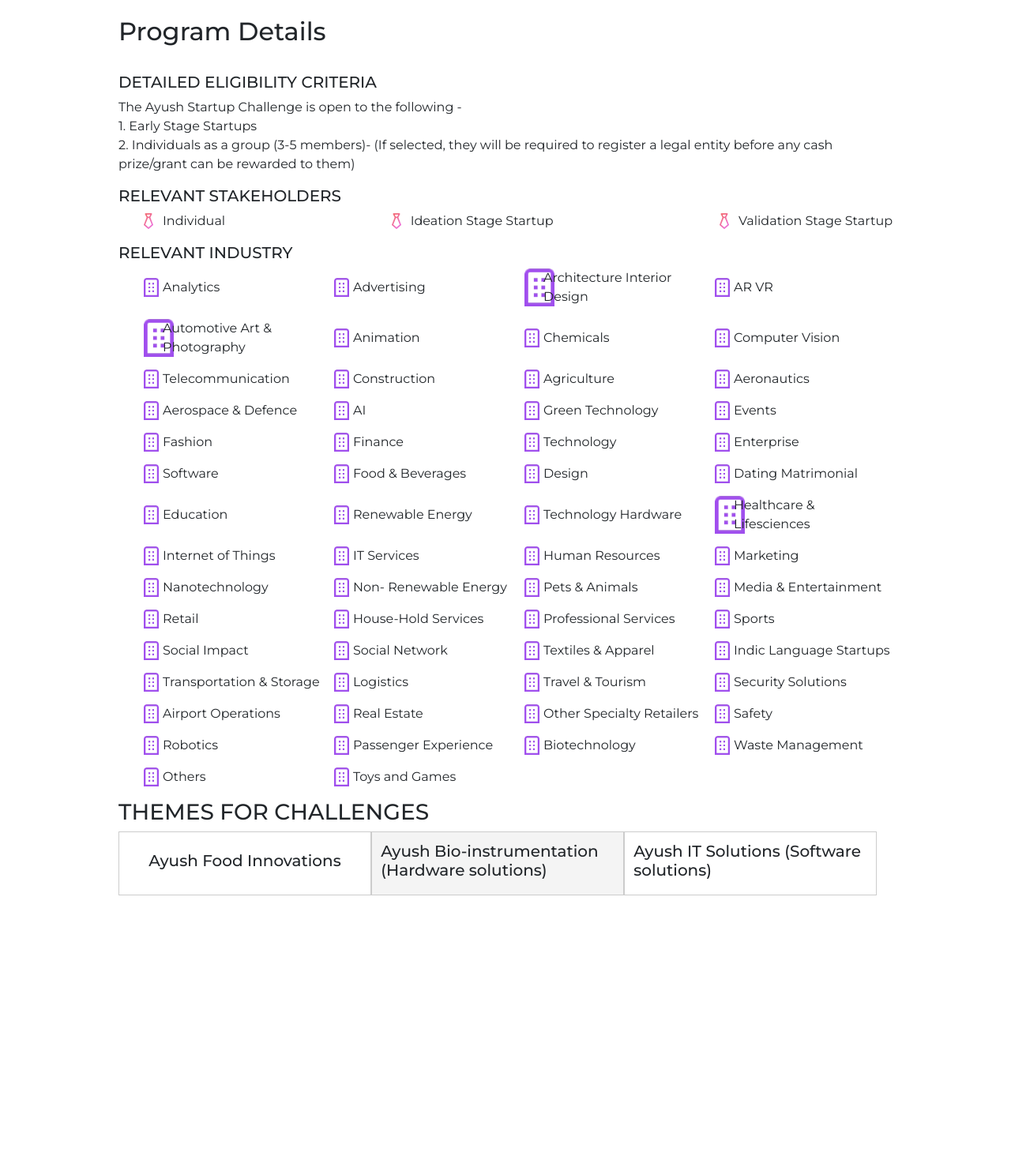
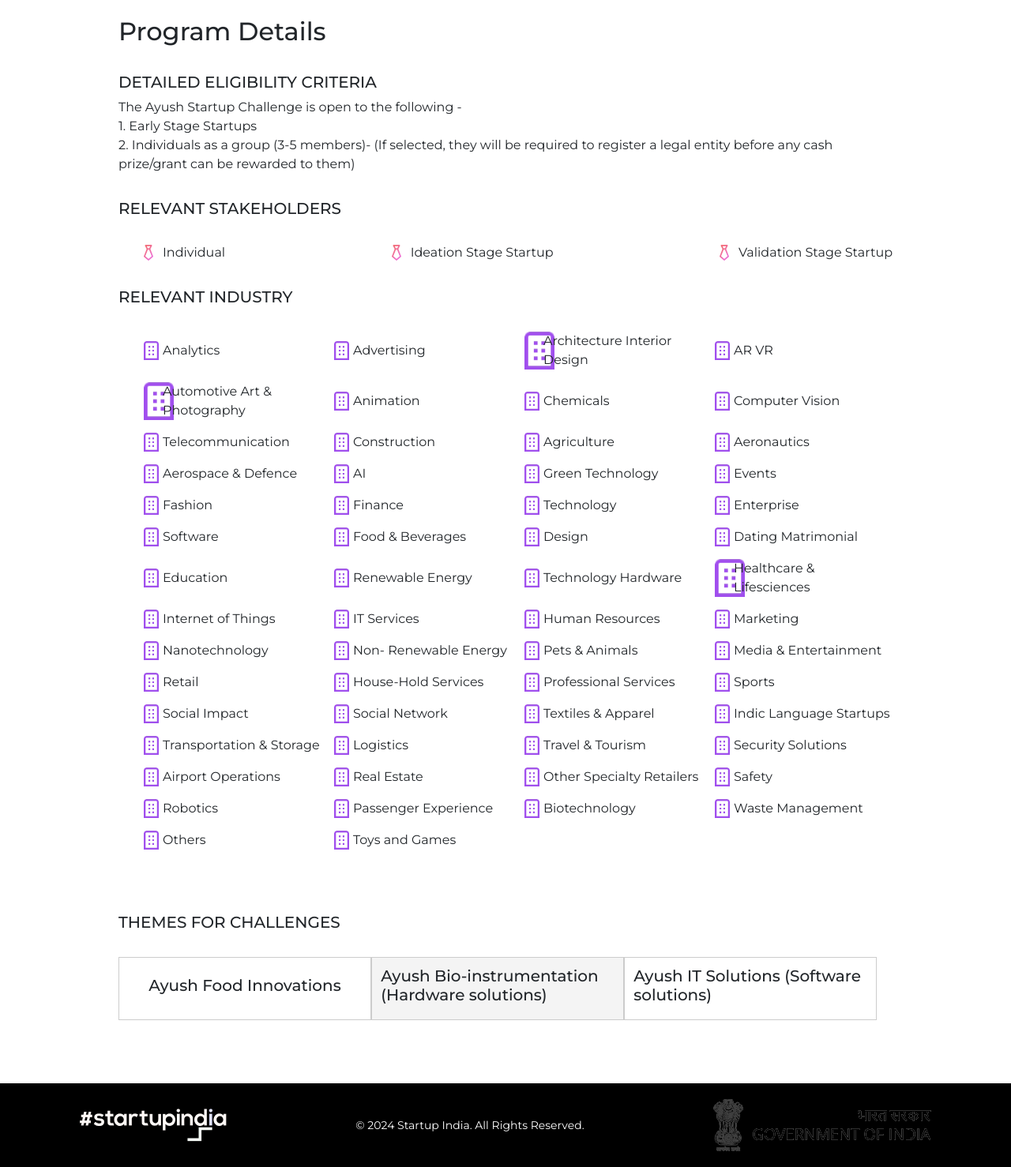
Before and after one commit to sanjithsmurthy/ayush-startup-portal, a Django app: page / in a window 1280 px wide; the page is wider, and only the part inside the window is pictured. Shown: the part 851-2329 px from the top of that part at 79% size. Before the commit the page ends 1985 px from the top of that part, so only its background shows below. Run offline with Django 5.2, Linux system fonts and the light colour scheme.

Commit message:
Added Footer

```diff
--- a/startup-ayush-portal/project/app/static/app/styles.css
+++ b/startup-ayush-portal/project/app/static/app/styles.css
@@ -86,6 +86,7 @@
     align-items: center;
     justify-content: space-between;
     flex-wrap: wrap;
+    /* margin:1rem 0; */
 }
 
 .releStake>li {
@@ -101,6 +102,12 @@
     align-items: center;
     justify-content: space-between;
     gap: 1rem;
+    /* margin: 1rem 0; */
+}
+
+.margin-between {
+    margin: 2rem 0;
+
 }
 
 .releInd>li {
@@ -110,15 +117,15 @@
     flex: 0 0 25%;
 }
 
-/* .Stake_Industry{
-    margin: 1.563rem 3.125rem 0 3.125rem;
-    padding: 3.125rem 6.25rem 0 6.25rem
-} */
+.Stake_Industry{
+    margin: 0 0 5rem 0;
+}
 
 .themes-for-challenges {
     display: flex;
     justify-content:flex-start;
     align-content: center;
+    margin: 2rem 0;
 }
 
 .themes-for-challenges > div {
@@ -152,3 +159,14 @@
 .header-bottom {
     background-color: #181818;
 }
+
+.end{
+    background-color: black;
+    color: white;
+    display: flex;
+    justify-content: space-around;
+    padding: 1.25rem;
+    font-size: 0.875rem;
+    align-items: center;
+    margin-top: 5rem;
+}
--- a/startup-ayush-portal/project/app/templates/app/index.html
+++ b/startup-ayush-portal/project/app/templates/app/index.html
@@ -64,10 +64,6 @@
                 {% load static %}
                 <img src="{% static 'app/Gear_2.gif' %}" alt="gears">
             </div>
-            {% comment %} <div class="chakra">
-                {% load static %}
-                <img src="{% static 'app/chakra.gif' %}" alt="ashoka chakra">
-            </div> {% endcomment %}
         </div>
     </header>
     <!--carousel-->
@@ -122,13 +118,13 @@
             </p>
 
         <div class="Stake_Industry">
-    <h5>RELEVANT STAKEHOLDERS</h5>
+        <h5 class="margin-between">RELEVANT STAKEHOLDERS</h5>
             <ul class="releStake">
                 <li>Individual</li>
                 <li>Ideation Stage Startup</li>
                 <li>Validation Stage Startup</li>
             </ul>
-    <h5>RELEVANT INDUSTRY</h5>
+        <h5 class="margin-between">RELEVANT INDUSTRY</h5>
             <ul class="releInd">
                 <li>Analytics</li>
                 <li>Advertising</li>
@@ -191,7 +187,7 @@
             </ul>
         </div>
         <!-- themes-for-challenges -->
-    <h3>THEMES FOR CHALLENGES</h3>
+        <h5>THEMES FOR CHALLENGES</h5>
         <div class="themes-for-challenges">
 
             <div>
@@ -205,5 +201,16 @@
             </div>
         </div>
     </div>
+    <footer>
+        <div class="end">
+            {% load static %}
+            <img src="{%static 'app/startupIndia footer.png'%}" alt="StartUp India" title="startup_india">
+            <div>
+                © 2024 Startup India. All Rights Reserved.
+            </div>
+            {% load static %}
+            <img src="{%static 'app/Gov of IND.png'%}" alt="Govt Of India">
+        </div>
+    </footer>
 </body>
 </html>
```
Lines whose indentation alone changed are shown as unchanged.
